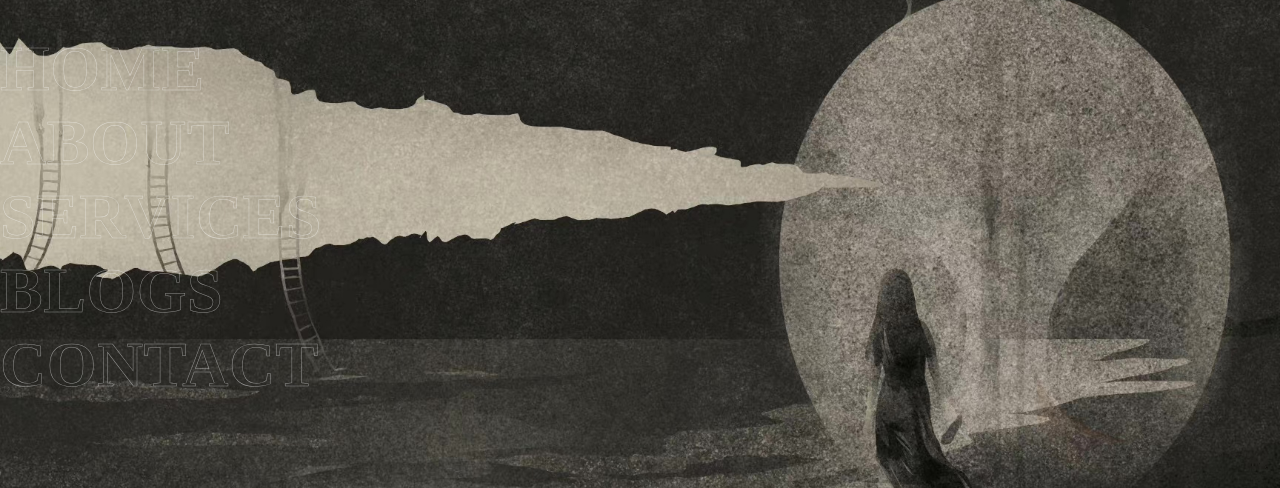
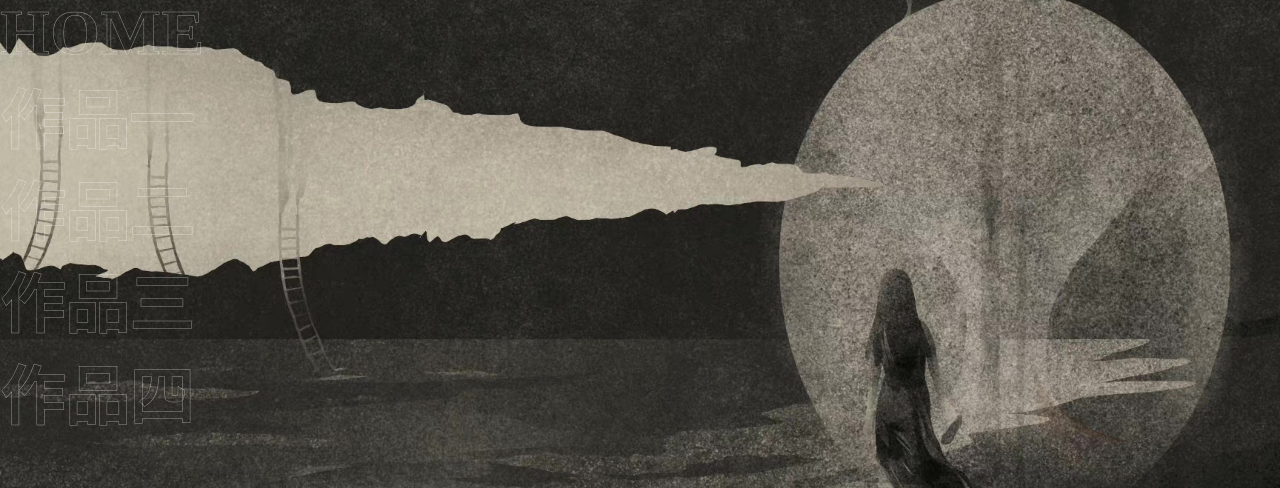
Before and after one commit to D1isney/D1isney.github.io, a plain HTML site: page index2/index2.html in a window 1280 px wide. Shown: the part 183-671 px from the top of the page. Drawn offline with Linux system fonts and the light colour scheme.

Commit message:
1
Commit

```diff
--- a/index2/index2.html
+++ b/index2/index2.html
@@ -10,10 +10,10 @@
 
 		<div class="nav_bar">
 			<a href="" data-text="home">Home</a>
-			<a href="" data-text="about">About</a>
-			<a href="" data-text="services">Services</a>
-			<a href="" data-text="blogs">Blogs</a>
-			<a href="" data-text="contact">Contact</a>
+			<a href="" data-text="作品一">作品一</a>
+			<a href="../works/坦克大战.exe" data-text="作品二">作品二</a>
+			<a href="" data-text="作品三">作品三</a>
+			<a href="" data-text="作品四">作品四</a>
 			<div class="backgroup-image"></div>
 		</div>
 	</body>
--- a/style.css
+++ b/style.css
@@ -1,4 +1,4 @@
-/* /* @charset "utf-8"; */
+@charset "utf-8";
 *{
 	margin: 0;
 	padding: 0;
```
Also changed, not shown: index.html (+1 -5 lines), 1 other file.
